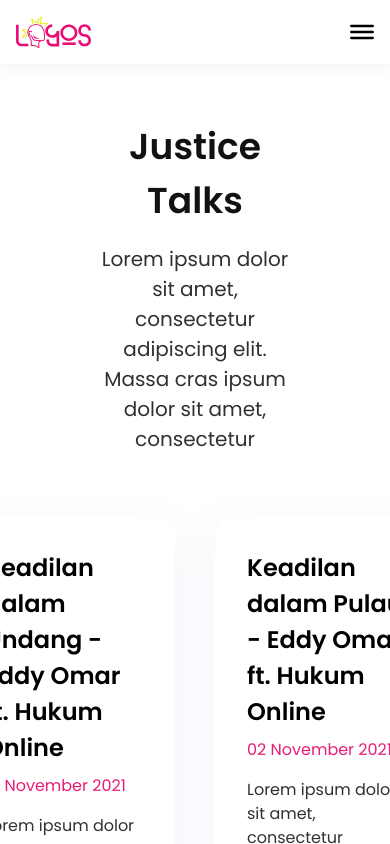
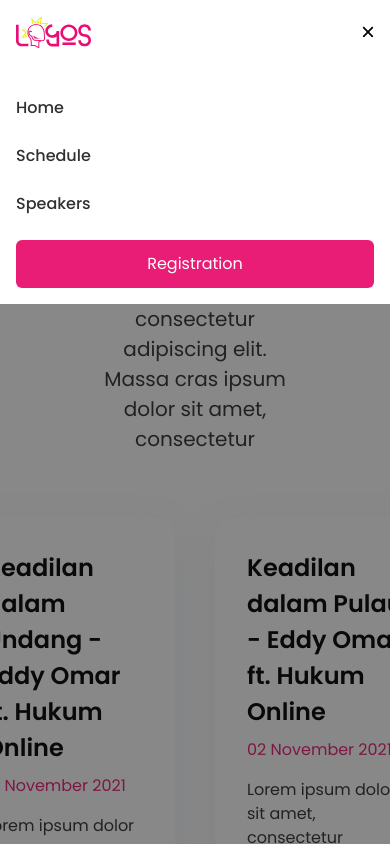
Before and after one commit to logos-engineer/logos-fest, a Next.js app: page /justice/talks in a window 390 px wide. Both pictures are taken after a click on the button 362 px from the left and 32 px from the top of the page. Shown: the top 844 px of the page. Built offline with nearby package versions, Linux system fonts and the light colour scheme.

Commit message:
add responsive nav

```diff
--- a/src/components/Layout/Header.js
+++ b/src/components/Layout/Header.js
@@ -1,27 +1,9 @@
-import { AuthContext } from '@/context/auth/AuthProvider'
-import { ModalContext } from '@/context/RegistModal/ModalProvider'
 import Link from 'next/link'
-import { useContext } from 'react'
-import { DesktopListAndButton } from './Header/DesktopListAndButton'
+import DesktopListAndButton from './Header/DesktopListAndButton'
+import DetailNav from './Header/DetailNav'
+import MobileListAndButton from './Header/MobileListAndButton'
 
 const Header = () => {
-  const listMenu = [
-    {
-      name: 'Home',
-      link: '/',
-    },
-    {
-      name: 'Schedule',
-      link: '/schedule',
-    },
-    {
-      name: 'Speakers',
-      link: '/speakers',
-    },
-  ]
-  const modalContext = useContext(ModalContext)
-  const authContext = useContext(AuthContext)
-
   return (
     <>
       <header className="fixed z-30 left-0 right-0 top-0 py-4 bg-white shadow-navbar lg:w-screen">
@@ -35,9 +17,8 @@ const Header = () => {
               />
             </a>
           </Link>
-          <button className="lg:hidden">
-            <img src="/icon/ham.svg" alt="menu nav" className="w-6 h-6" />
-          </button>
+          <MobileListAndButton />
+
           <DesktopListAndButton />
         </nav>
       </header>
--- a/src/components/Layout/Header/DesktopListAndButton.js
+++ b/src/components/Layout/Header/DesktopListAndButton.js
@@ -6,7 +6,7 @@ import { useContext } from 'react'
 import { AuthContext } from '@/context/auth/AuthProvider'
 import { ModalContext } from '@/context/RegistModal/ModalProvider'
 
-export const DesktopListAndButton = () => {
+export default function DesktopListAndButton() {
   const listMenu = [
     {
       name: 'Home',
--- /dev/null
+++ b/src/components/Layout/Header/DetailNav.js
@@ -0,0 +1,92 @@
+import React from 'react'
+import { Dialog, Transition } from '@headlessui/react'
+import { Fragment } from 'react'
+import { Button } from '@/components/Common'
+
+export default function DetailNav({ viewModal, handleModal }) {
+  return (
+    <>
+      <Transition appear show={viewModal} as={Fragment}>
+        <Dialog
+          as="div"
+          className="fixed z-50 inset-0 overflow-y-auto"
+          onClose={handleModal}
+        >
+          <div className="min-h-screen text-center bg-black-primary bg-opacity-50">
+            <Transition.Child
+              as={Fragment}
+              enter="ease-out duration-300"
+              enterFrom="opacity-0"
+              enterTo="opacity-100"
+              leave="ease-in duration-200"
+              leaveFrom="opacity-100"
+              leaveTo="opacity-0"
+            >
+              <Dialog.Overlay className="fixed inset-0" />
+            </Transition.Child>
+
+            <Transition.Child
+              as={Fragment}
+              enter="ease-out duration-300"
+              enterFrom="opacity-0"
+              enterTo="opacity-100"
+              leave="ease-in duration-200"
+              leaveFrom="opacity-100 scale-100"
+              leaveTo="opacity-0 scale-95"
+            >
+              <div className="shadow-xl inline-block align-middle p-4 w-full text-left bg-white overflow-hidden transform transition-all">
+                <Dialog.Title as="h3" className="flex items-center">
+                  <a className="flex-grow">
+                    <img
+                      src="/icon/logos.svg"
+                      className="h-[32px] w-auto"
+                      alt="Logos Logo"
+                    />
+                  </a>
+                  <button
+                    className="flex w-3 h-3"
+                    aria-label="close"
+                    onClick={handleModal}
+                  >
+                    <img
+                      src="/icon/modal/close.svg"
+                      alt="close "
+                      className="w-3 h-3"
+                    />
+                  </button>
+                </Dialog.Title>
+                <section
+                  id="dialog-content"
+                  className="flex flex-col mt-12 space-y-6"
+                >
+                  <Button
+                    variant="unstyled"
+                    size="sm"
+                    className="text-left font-medium hover:bg-white"
+                  >
+                    Home
+                  </Button>
+                  <Button
+                    variant="unstyled"
+                    size="sm"
+                    className="text-left font-medium hover:bg-white"
+                  >
+                    Schedule
+                  </Button>
+                  <Button
+                    variant="unstyled"
+                    size="sm"
+                    className="text-left font-medium hover:bg-white"
+                  >
+                    Speakers
+                  </Button>
+                  <Button>Registration</Button>
+                </section>
+              </div>
+            </Transition.Child>
+          </div>
+        </Dialog>
+      </Transition>
+    </>
+  )
+}
--- /dev/null
+++ b/src/components/Layout/Header/MobileListAndButton.js
@@ -0,0 +1,19 @@
+import React from 'react'
+import { useState } from 'react'
+import DetailNav from './DetailNav'
+
+export default function MobileListAndButton() {
+  const [viewList, setviewList] = useState(false)
+
+  const handleView = (value) => {
+    setviewList(value)
+  }
+  return (
+    <>
+      <button className="lg:hidden" onClick={() => handleView(true)}>
+        <img src="/icon/ham.svg" alt="menu nav" className="w-6 h-6" />
+      </button>
+      <DetailNav viewModal={viewList} handleModal={() => handleView(false)} />
+    </>
+  )
+}
```
